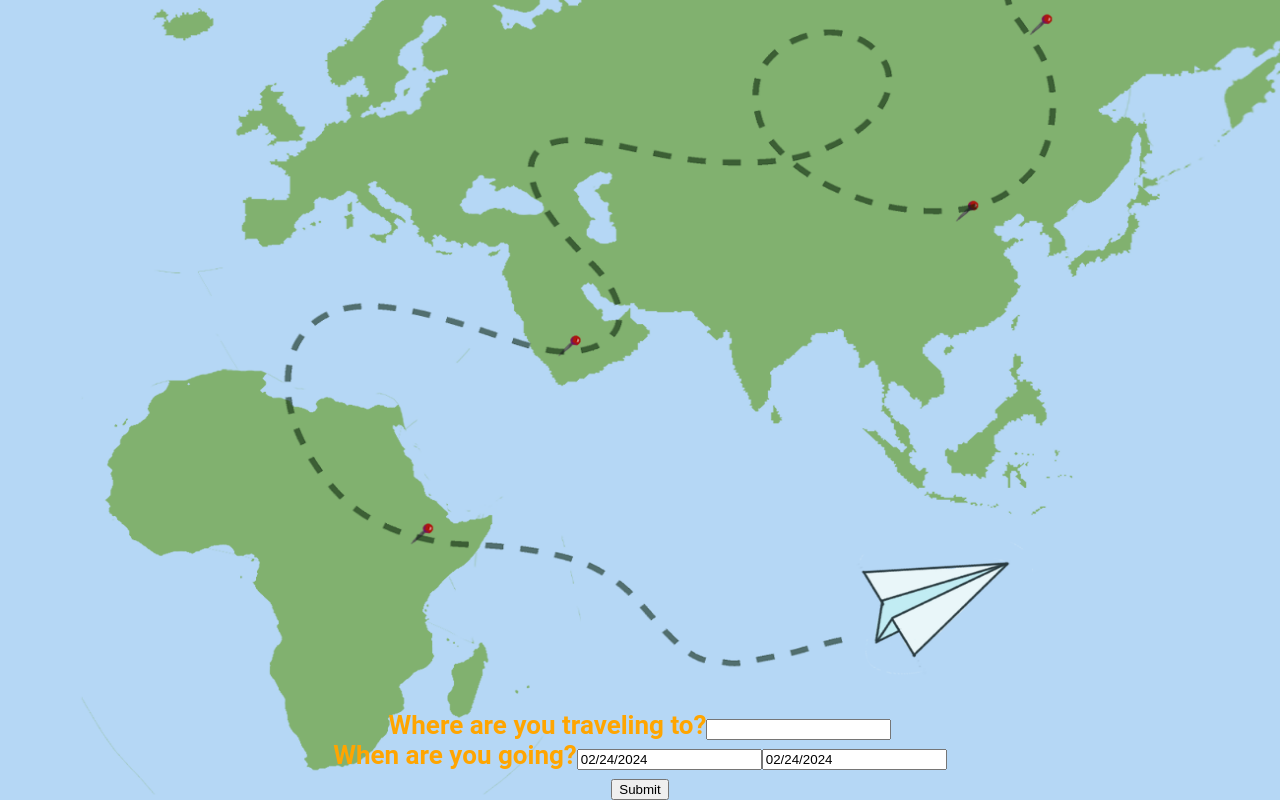
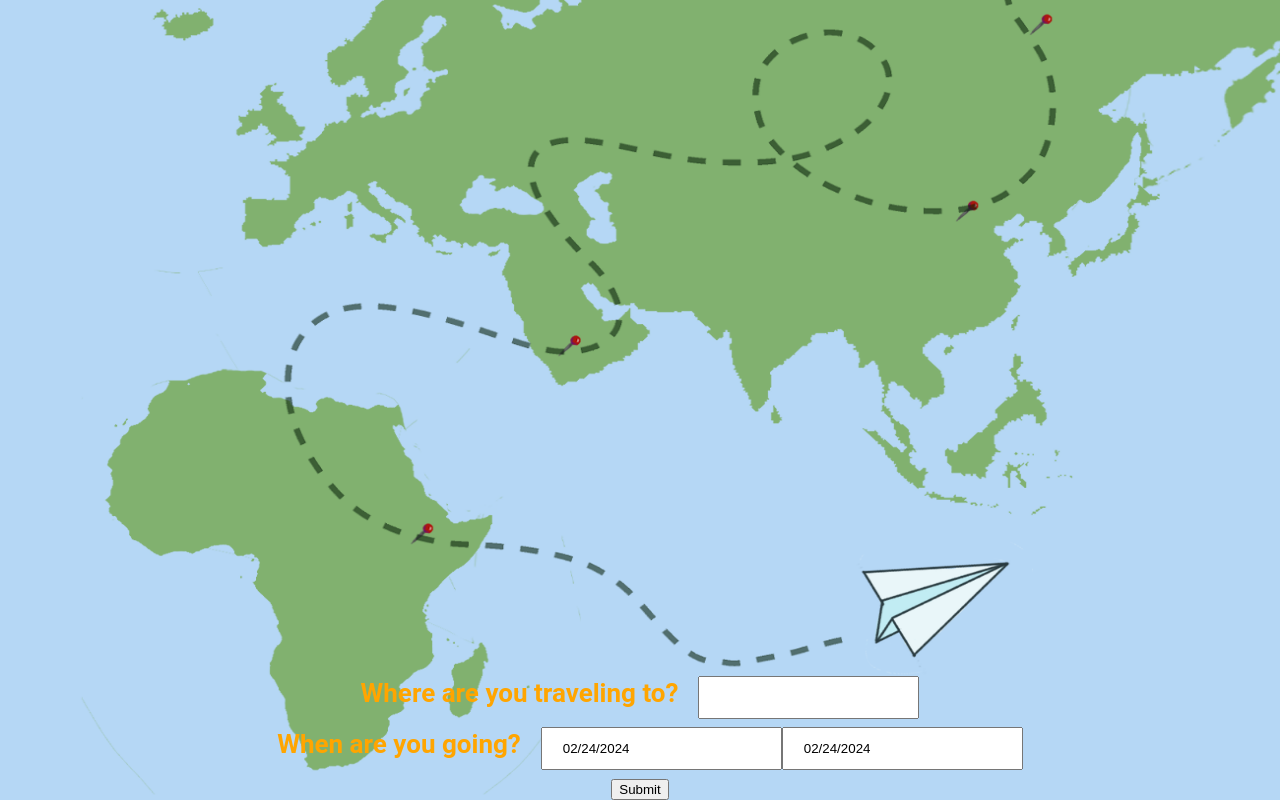
Before and after one commit to oliviaseto/travelbuddy, a React (Create React App) app: page / in a window 1280 px wide. Shown: the part 1600-2400 px from the top of the page. Built offline with nearby package versions, Linux system fonts and the light colour scheme; no server answers.

Commit message:
Edited UI for Inputs

```diff
--- a/src/AboutUs.css
+++ b/src/AboutUs.css
@@ -15,6 +15,7 @@
   color: white;
 }
 
+
 .About-content {
     color:black;
     margin-bottom: auto;
@@ -27,8 +28,6 @@
   background-color:rgba(255, 255, 255, 0.558);
   border-radius:10px;
   border: 4px solid;
-
-
 }
 
 .left-text {
@@ -53,10 +52,12 @@
 .left-text:nth-of-type(even) {
   order: 1; /* Left-aligned paragraphs */
 }
+
 .chat{
   color: orange;
   margin-top:auto;
 }
+
 .submitbutton{
   background-color: white;
   color: black;
@@ -65,9 +66,29 @@
   padding: 10px 20px;
   border-radius: 6px;
   margin-bottom: 20px;
+}
 
-}
 .submitbutton:hover{
   background-color: #45a049; /* Darker green when hovered */
   cursor: pointer;
 }
+
+.input-form {
+  width: 100%;
+}
+
+.destination_input {
+  /* width: 50%; */
+  padding: 12px 20px;
+  margin: 8px 0;
+  margin-left: 20px;
+  box-sizing: border-box;
+}
+
+.datepicker {
+  width: 100%;
+  padding: 12px 20px;
+  margin-left: 20px;
+  box-sizing: border-box;
+  /* border-radius: 5px;  */
+}
--- a/src/AboutUs.js
+++ b/src/AboutUs.js
@@ -59,7 +59,7 @@ function AboutUs() {
           </div>
       </div>
       <div className="chat">
-        <form onSubmit={handleSubmit}>
+        <form className="input-form" onSubmit={handleSubmit}>
           <label>
               Where are you traveling to?
               <input
@@ -75,6 +75,8 @@ function AboutUs() {
           <label>
               When are you going?
               <DatePicker
+                className="datepicker"
+                placeholderText='Start Date'
                 selected={startDate}
                 onChange={(date) => setStartDate(date)}
                 selectsStart
@@ -82,7 +84,9 @@ function AboutUs() {
                 endDate={endDate}
               />
               <DatePicker
-        selected={endDate}
+                className="datepicker"
+                placeholderText='End Date'
+                selected={startDate}
                 onChange={(date) => setEndDate(date)}
                 selectsEnd
                 startDate={startDate}
```
Lines whose indentation alone changed are shown as unchanged.
